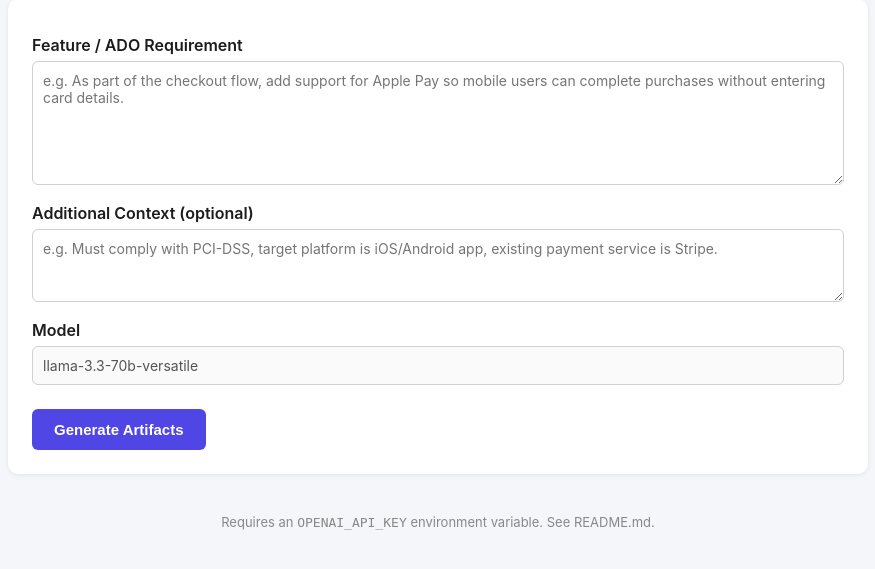
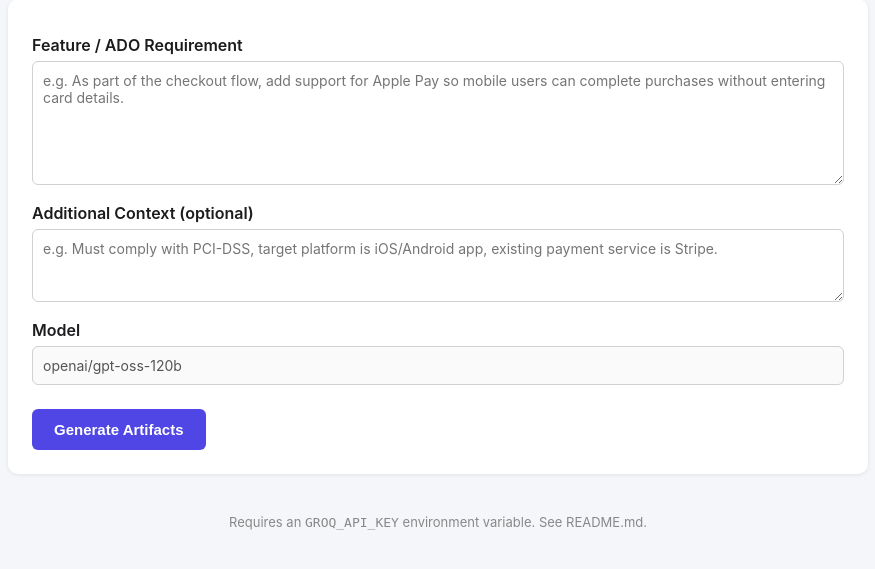
Before and after one commit to FazulGitHub/AZURE-ADO-AGENT, a Flask app: page / in a window 1280 px wide. Shown: the part 133-702 px from the top of the page, without its empty margins (202-1077 px from the left). Run offline with Flask 3, Linux system fonts and the light colour scheme.

Commit message:
Base Model Update

```diff
--- a/generator.py
+++ b/generator.py
@@ -39,7 +39,7 @@ GROQ_BASE_URL = os.environ.get("GROQ_BASE_URL", "https://api.groq.com/openai/v1"
 # Other options at the time of writing: "llama-3.1-8b-instant" (faster/cheaper),
 # "openai/gpt-oss-120b", "qwen3-32b". Check https://console.groq.com/docs/models
 # for the current list.
-DEFAULT_MODEL = os.environ.get("GROQ_MODEL", "llama-3.3-70b-versatile")
+DEFAULT_MODEL = os.environ.get("GROQ_MODEL", "openai/gpt-oss-120b")
 
 # ---------------------------------------------------------------------------
 # JSON schema we ask the model to follow. Keeping this in one place makes it
--- a/templates/index.html
+++ b/templates/index.html
@@ -66,7 +66,7 @@
     {% endif %}
 
     <footer>
-      <p>Requires an <code>OPENAI_API_KEY</code> environment variable. See README.md.</p>
+      <p>Requires an <code>GROQ_API_KEY</code> environment variable. See README.md.</p>
     </footer>
   </div>
 </body>
```
